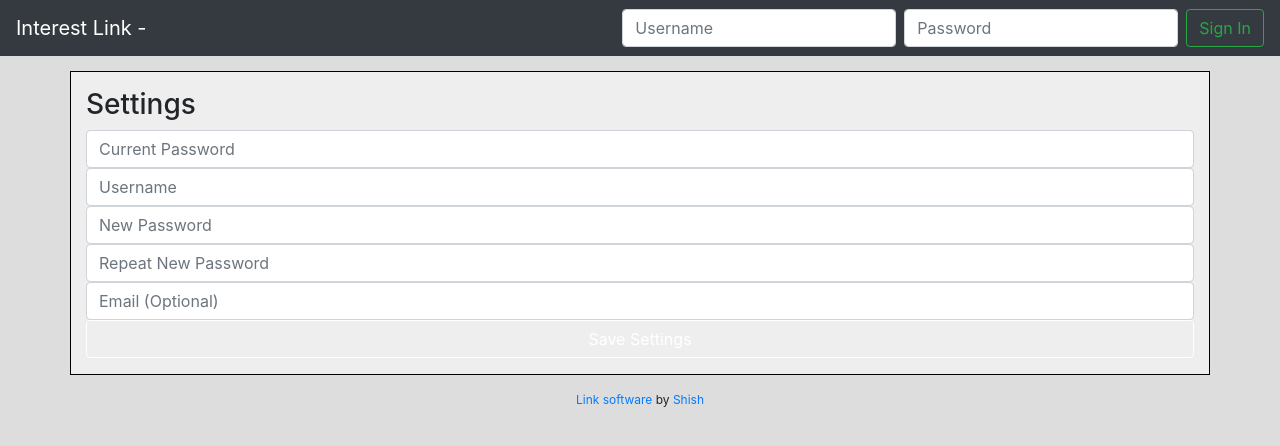
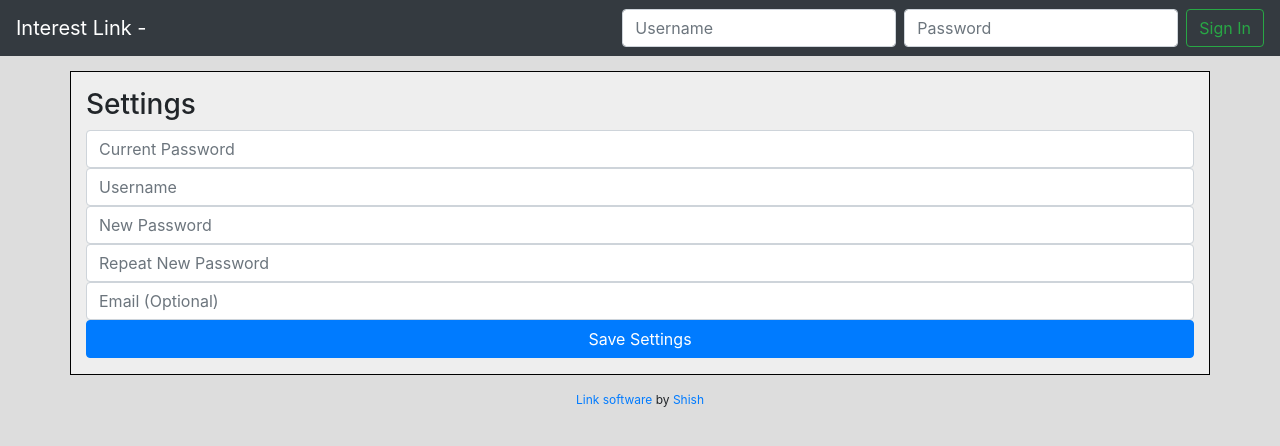
Before and after one commit to shish/link, a Python web app: template templates/user.mako in a window 1280 px wide. Shown: the top 446 px of the page. Run offline with Jinja, Linux system fonts and the light colour scheme; the template is opened without the code that fills it, so the values that code supplies are empty; some libraries are stand-ins or nearby versions.

Commit message:
🎨 formatting

```diff
--- a/static/light_dark.js
+++ b/static/light_dark.js
@@ -1,13 +1,13 @@
 function isDarkModeEnabled() {
-    return window.matchMedia && window.matchMedia('(prefers-color-scheme: dark)').matches
+    return window.matchMedia && window.matchMedia('(prefers-color-scheme: dark)').matches;
 }
 
-window.matchMedia('(prefers-color-scheme: dark)').addEventListener('change', event => { //scheme updated
-    setColorMode()
+window.matchMedia('(prefers-color-scheme: dark)').addEventListener('change', event => { //system scheme updated
+    setColorMode();
 });
 
 function setColorMode(){
-    document.body.className = isDarkModeEnabled() ? "dark" : "light"
+    document.body.className = isDarkModeEnabled() ? "dark" : "light";
 }
 
-setColorMode() //set the color mode class as soon as the body tag is loaded
+setColorMode(); //set the color mode class as soon as the body tag is loaded
--- a/static/script.js
+++ b/static/script.js
@@ -5,9 +5,9 @@ $(function () {
     $("#jscontrols").append($("<label><input type='checkbox' id='mark'> Highlight unresponded questions</label>"));
     $("#mark").click(function (evt) {
         if ($("#mark").is(":checked")) {
-            $("table.zebra")[0].classList.add("highlight-unmarked")
+            $("table.zebra").addClass("highlight-unmarked");
         } else {
-            $("table.zebra")[0].classList.remove("highlight-unmarked")
+            $("table.zebra").removeClass("highlight-unmarked");
         }
     });
 });
--- a/static/style.css
+++ b/static/style.css
@@ -1,53 +1,57 @@
 :root{
 	--white:#FFF;
-	--gray1:#EFEFEF;
-	--gray2:#EEE;
-	--gray3:#E0E0E0;
-	--gray4:#DDD;
-	--gray5:#495057;
-	--gray6:#313539;
-	--gray7:#212529;
+	--light-gray1:#EFEFEF;
+	--light-gray2:#EEE;
+	--light-gray3:#E0E0E0;
+	--light-gray4:#DDD;
+	--gray:#495057;
+	--dark-gray1:#313539;
+	--dark-gray2:#212529;
 	--black:#000;
-	--blue: ##007bff;
-	--darkblue: #003e80;
-	--red: #dc3545;
-	--darkred: #661820;
-	--yellow: #FFD;
-	--darkyellow:#441;
+	--btn-blue: #007bff;
+	--btn-dark-blue: #003e80;
+	--btn-red: #dc3545;
+	--btn-dark-red: #661820;
+	--light-green: #DFD;
+	--dark-green: #141;
+	--light-yellow: #FFD;
+	--dark-yellow:#441;
+	--light-red: #FDD;
+	--dark-red: #411;
 }
 
 .light{
-	--body-bg: var(--gray4);
-	--main-bg: var(--gray2);
-	--text: var(--gray7);
-	--odd-row: var(--gray1);
-	--even-row: var(--gray3);
+	--body-bg: var(--light-gray4);
+	--main-bg: var(--light-gray2);
+	--text: var(--dark-gray2);
+	--odd-row: var(--light-gray1);
+	--even-row: var(--light-gray3);
 	--border: var(--black);
 	--form-bg: var(--white);
-	--form-fg: var(--gray5);
-	--submit: var(--blue);
-	--danger: var(--red);
-	--want: #DFD;
-	--will: var(--yellow);
-	--wont: #FDD;
-	--highlight: var(--yellow);
+	--form-fg: var(--gray);
+	--submit: var(--btn-blue);
+	--danger: var(--btn-red);
+	--want: var(--light-green);
+	--will: var(--light-yellow);
+	--wont: var(--light-red);
+	--highlight: var(--light-yellow);
 }
 
 .dark{
-	--body-bg: var(--gray7);
-	--main-bg: var(--gray6);
-	--text: var(--gray1);
-	--odd-row: var(--gray7);
-	--even-row: var(--gray6);
-	--border: var(--gray1);
-	--want: #141;
-	--will: var(--darkyellow);
-	--wont: #411;
+	--body-bg: var(--dark-gray2);
+	--main-bg: var(--dark-gray1);
+	--text: var(--light-gray1);
+	--odd-row: var(--dark-gray2);
+	--even-row: var(--dark-gray1);
+	--border: var(--light-gray1);
+	--want: var(--dark-green);
+	--will: var(--dark-yellow);
+	--wont: var(--dark-red);
 	--form-bg: var(--black);
 	--form-fg: var(--text);
-	--submit: var(--darkblue);
-	--danger: var(--darkred);
-	--highlight: var(--darkyellow);
+	--submit: var(--btn-dark-blue);
+	--danger: var(--btn-dark-red);
+	--highlight: var(--dark-yellow);
 }
 
 BODY {
```
